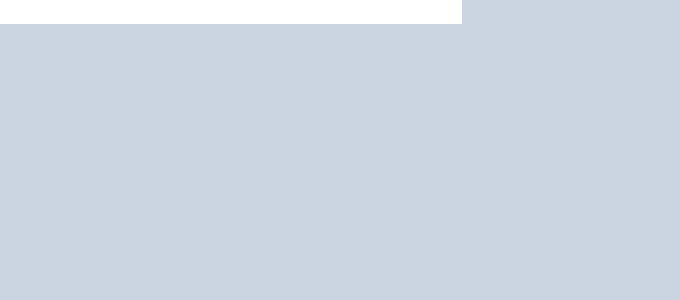
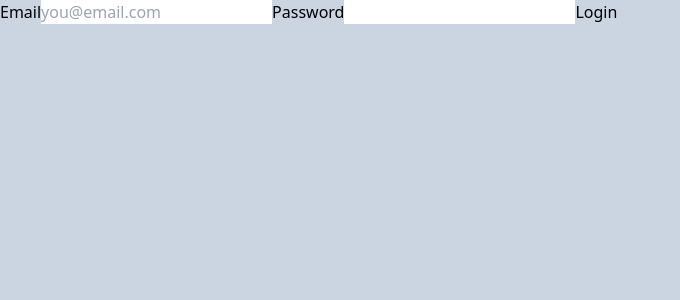
Before and after one commit to jerry-gzh/Audiophile, a React (Create React App) app: page /login in a window 1280 px wide. Shown: the top 300 px of the page, without its empty margins (0-680 px from the left). Built offline with nearby package versions, Linux system fonts and the light colour scheme; no server answers.

Commit message:
Autenticación con contraseña

```diff
--- a/src/App.js
+++ b/src/App.js
@@ -1,6 +1,7 @@
 import { Routes, Route} from 'react-router-dom'; //Definir rutas
 import { Home } from './components/Home';
 import { Login } from './components/Login';
+import { ProtectedRoute } from './components/ProtectedRoute';
 import { Register } from './components/Register';
 import { AuthProvider } from './context/authContext' //Los componentes dentro de AuthProvider tendrán acceso al user
 
@@ -9,7 +10,7 @@ function App() {
     <div className='bg-slate-300 h-screen text-black flex'>
       <AuthProvider>
         <Routes>
-          <Route path="/" element={<Home/>} />
+          <Route path="/" element={ <ProtectedRoute> <Home/> </ProtectedRoute> } />
           <Route path="/login" element={<Login/>} />
           <Route path="/register" element={<Register/>} />
         </Routes>
--- a/src/components/Home.js
+++ b/src/components/Home.js
@@ -1,11 +1,23 @@
+//import { useNavigate } from "react-router-dom"; // No es necesario si se usa el ProtectedRoute
 import { useAuth } from "../context/authContext";
 
 
 
 export function Home() {
 
-  const {user} = useAuth()
-  // const authContext = useContext( context )
-  console.log(user);
-  return <div>Home</div>;
+  const {user, logout, loading} = useAuth()
+  //const navigate = useNavigate()
+
+  const handleLogout = async() => {
+    await logout()
+    //navigate("/")
+  }
+
+  if (loading) return <h1>Loading...</h1>
+
+  return (<div>
+    <h1>Welcome {user.email}</h1>
+
+    <button onClick={handleLogout}>LogOut</button>
+  </div>);
 }
--- a/src/components/Login.js
+++ b/src/components/Login.js
@@ -1,10 +1,62 @@
-import { useState } from "react"
+import { useState } from "react";
+import { useAuth } from "../context/authContext";
+import { useNavigate } from "react-router-dom";
 
 export function Login() {
+  const [user, setUser] = useState({
+    email: "",
+    password: "",
+  });
+
+  const { login } = useAuth();
+  const navigate = useNavigate();
+  const [error, setError] = useState();
+
+  const handleChange = ({ target: { name, value } }) => {
+    //🤖 Actualiza el estado
+    setUser({ ...user, [name]: value });
+    //console.log(name, value);
+  };
+
+  const handleSubmit = async (e) => {
+    e.preventDefault();
+    setError('');
+    try {
+      await login(user.email, user.password);
+      navigate("/");
+    } catch (error) {
+      console.log(error.code);
+      if(error.code === "auth/invalid-email"){ //Se puede agregar validaciones
+        setError('Correo invalido 😐')
+      }
+      //setError(error.message);
+    }
+  };
+
   return (
-    <form>
-      <input type="email" name="email" id="email"></input>
-      <input type="password" name="password" id="password"/>
-    </form>
-  )
+    <div>
+
+      {error && <p>{error}</p>}
+
+      <form onSubmit={handleSubmit}>
+        <label htmlFor="email">Email</label>
+        <input
+          type="email"
+          name="email"
+          placeholder="you@email.com"
+          onChange={handleChange}
+        />
+
+        <label htmlFor="password">Password</label>
+        <input
+          type="password"
+          name="password"
+          id="password"
+          onChange={handleChange}
+        />
+
+        <button>Login</button>
+      </form>
+    </div>
+  );
 }
--- a/src/components/ProtectedRoute.js
+++ b/src/components/ProtectedRoute.js
@@ -0,0 +1,12 @@
+import { useAuth } from "../context/authContext";
+import { Navigate } from "react-router-dom";
+
+export function ProtectedRoute({ children}) {
+  const { user, loading } = useAuth();
+
+  if ( loading ) return <h1>loading</h1>
+
+  if ( !user ) return <Navigate to="/login"/>
+
+  return <>{children}</>
+}
--- a/src/context/authContext.js
+++ b/src/context/authContext.js
@@ -1,5 +1,10 @@
-import { createContext, useContext } from "react";
-import { createUserWithEmailAndPassword } from "firebase/auth"; //Método proporcionado por firebase
+import { createContext, useContext, useEffect, useState } from "react";
+import {
+  createUserWithEmailAndPassword,
+  signInWithEmailAndPassword,
+  onAuthStateChanged,
+  signOut,
+} from "firebase/auth"; //Métodos proporcionados por firebase
 import { auth } from "../firebase";
 
 export const authContext = createContext();
@@ -13,11 +18,28 @@ export const useAuth = () => {
 
 //AuthProvider debe estar en los componentes que accederán a sus datos
 export function AuthProvider({ children }) {
+  const [user, setUser] = useState(null);
+  const [loading, setLoading] = useState(true);
 
-  const signup = (email, password) => createUserWithEmailAndPassword(auth, email, password);
+  const signup = (email, password) =>
+    createUserWithEmailAndPassword(auth, email, password);
+
+  const login = async (email, password) =>
+    signInWithEmailAndPassword(auth, email, password);
+
+  const logout = () => signOut(auth);
+
+  useEffect(() => {
+    onAuthStateChanged(auth, (currentUser) => {
+      setUser(currentUser);
+      setLoading(false)
+    });
+  }, []);
 
   //Todos los componentes tendrán acceso a user
   return (
-    <authContext.Provider value={{ signup }}>{children}</authContext.Provider>
+    <authContext.Provider value={{ signup, login, user, logout, loading }}>
+      {children}
+    </authContext.Provider>
   );
 }
```
